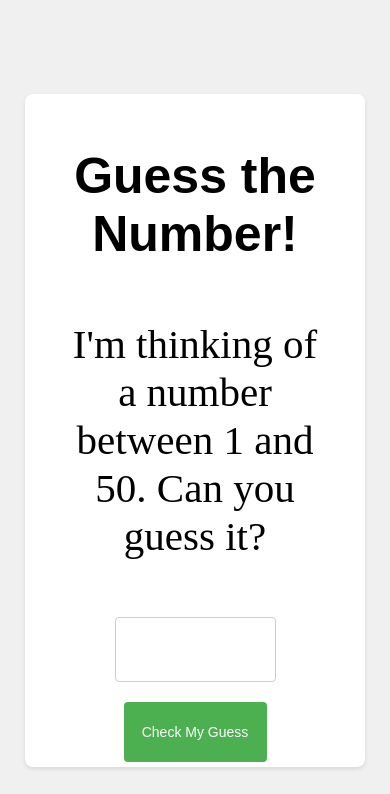
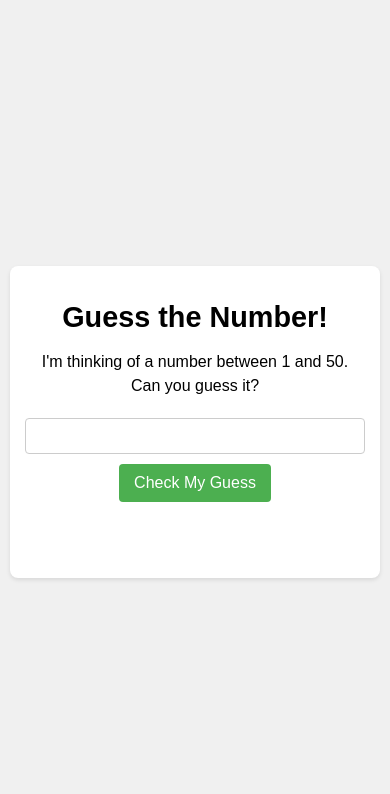
Before and after one commit to keshavmaini/Guess-the-Number-, a plain HTML site: page index.html in a window 390 px wide. Drawn offline with Linux system fonts and the light colour scheme.

Commit message:
Update style.css

```diff
--- a/style.css
+++ b/style.css
@@ -5,6 +5,9 @@ body {
     align-items: center;
     min-height: 100vh;
     background-color: #f0f0f0;
+    margin: 0;
+    padding: 10px;
+    box-sizing: border-box; /
 }
 
 .container {
@@ -13,27 +16,48 @@ body {
     border-radius: 8px;
     box-shadow: 0 2px 4px rgba(0, 0, 0, 0.1);
     text-align: center;
+    max-width: 90%;
+    width: 100%;
+    box-sizing: border-box;
+}
+
+h1 {
+    font-size: 2em;
+    margin-bottom: 10px;
+}
+
+p {
+    font-size: 1.1em;
+    line-height: 1.5;
 }
 
 .guess-area {
     margin-top: 20px;
+    display: flex;
+    flex-wrap: wrap;
+    justify-content: center;
+    gap: 10px;
 }
 
 #guessInput {
     padding: 8px;
-    width: 80px;
+    width: 150px;
+    max-width: 100%;
     border: 1px solid #ccc;
     border-radius: 4px;
+    font-size: 1em;
+    box-sizing: border-box;
 }
 
-#checkBtn {
+#checkBtn, #resetBtn {
     background-color: #4CAF50;
     color: white;
     padding: 10px 15px;
     border: none;
     border-radius: 4px;
     cursor: pointer;
-    margin-left: 10px;
+    font-size: 1em;
+    white-space: nowrap;
 }
 
 #checkBtn:hover {
@@ -43,69 +67,40 @@ body {
 #message {
     margin-top: 15px;
     font-size: 1.1em;
+    min-height: 30px;
 }
 
 #resetBtn {
     background-color: #008CBA;
-    color: white;
-    padding: 10px 15px;
-    border: none;
-    border-radius: 4px;
-    cursor: pointer;
     margin-top: 15px;
+    display: none;
 }
 
 #resetBtn:hover {
     background-color: #007bb5;
 }
 
+/* Media Queries for smaller screens */
+@media screen and (max-width: 600px) {
+    .container {
+        padding: 15px;
+        max-width: 100%;
+    }
 
-@media (max-width : 900px){
-    .container{
-        width: 80%;
-        height: 75vh;
+    h1 {
+        font-size: 1.8em;
     }
-    .container h1 {
-        font-size: 50px;
+
+    p, #message {
+        font-size: 1em;
     }
-    .container p {
-        font-size: 41px;
-        padding: 16px;
-        font-family: 'Times New Roman', Times, serif;
+
+    .guess-area {
+        flex-direction: column;
+        align-items: center;
     }
 
     #guessInput {
-        padding: 8px;
-        width: 143px;
-        border: 1px solid #ccc;
-        border-radius: 4px;
-        height: 47px;
-        font-size: 19px;
-    }
-
-    #checkBtn {
-        width: 143px;
-        padding: 10px 15px;
-        border: none;
-        border-radius: 4px;
-        cursor: pointer;
-        margin-left: 10px;
-        margin: 20px;
-        height: 60px;
-        font-size: 14px;
-        font-weight: 500;
-
-    }
-    #resetBtn {
-    background-color: #008CBA;
-    color: white;
-    padding: 10px 15px;
-    border: none;
-    border-radius: 4px;
-    cursor: pointer;
-    margin-top: 15px;
-    height: 49px;
-    width: 111px;
-    font-size: 16px;
+        width: 100%;
     }
 }
```
